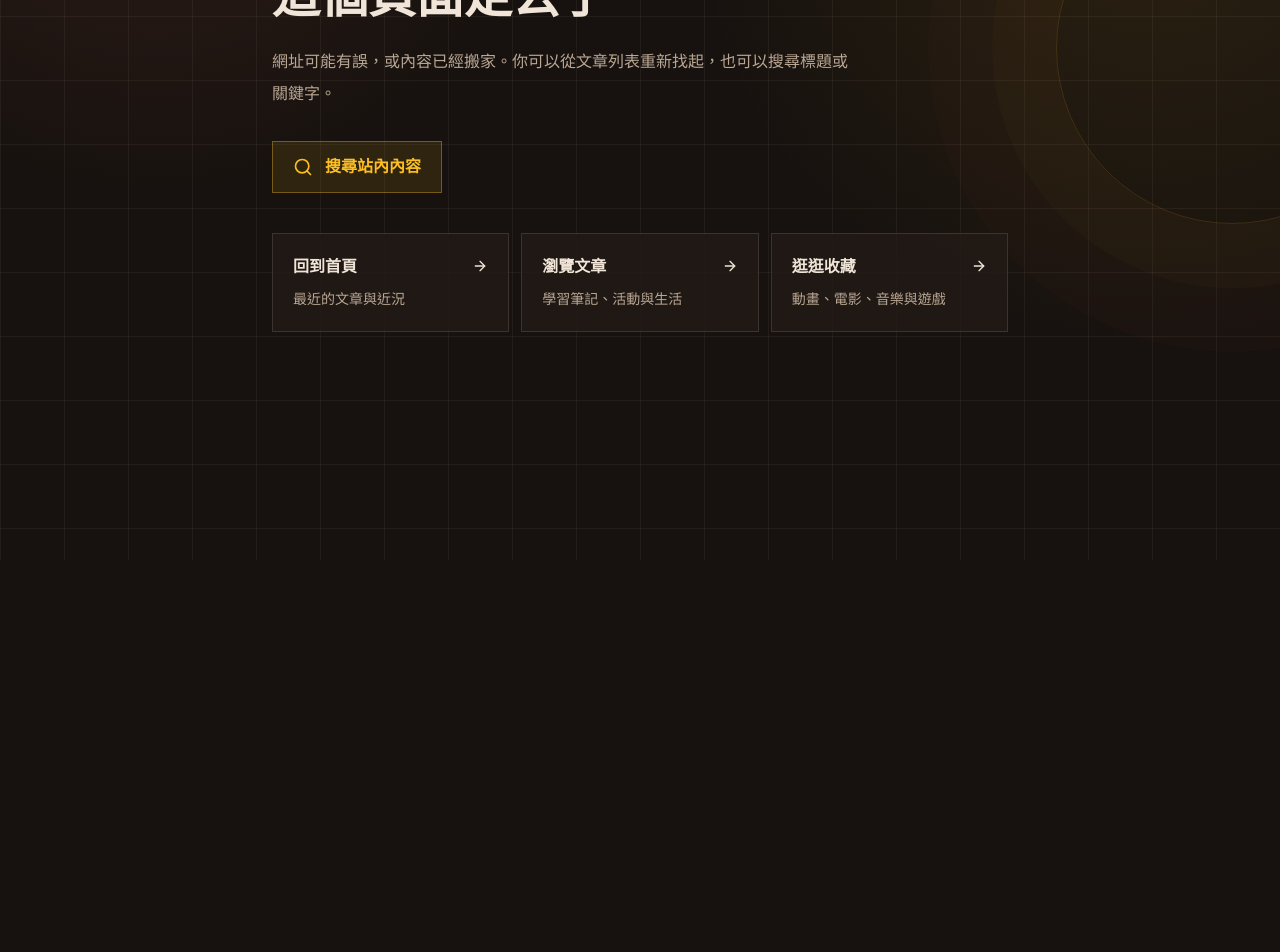
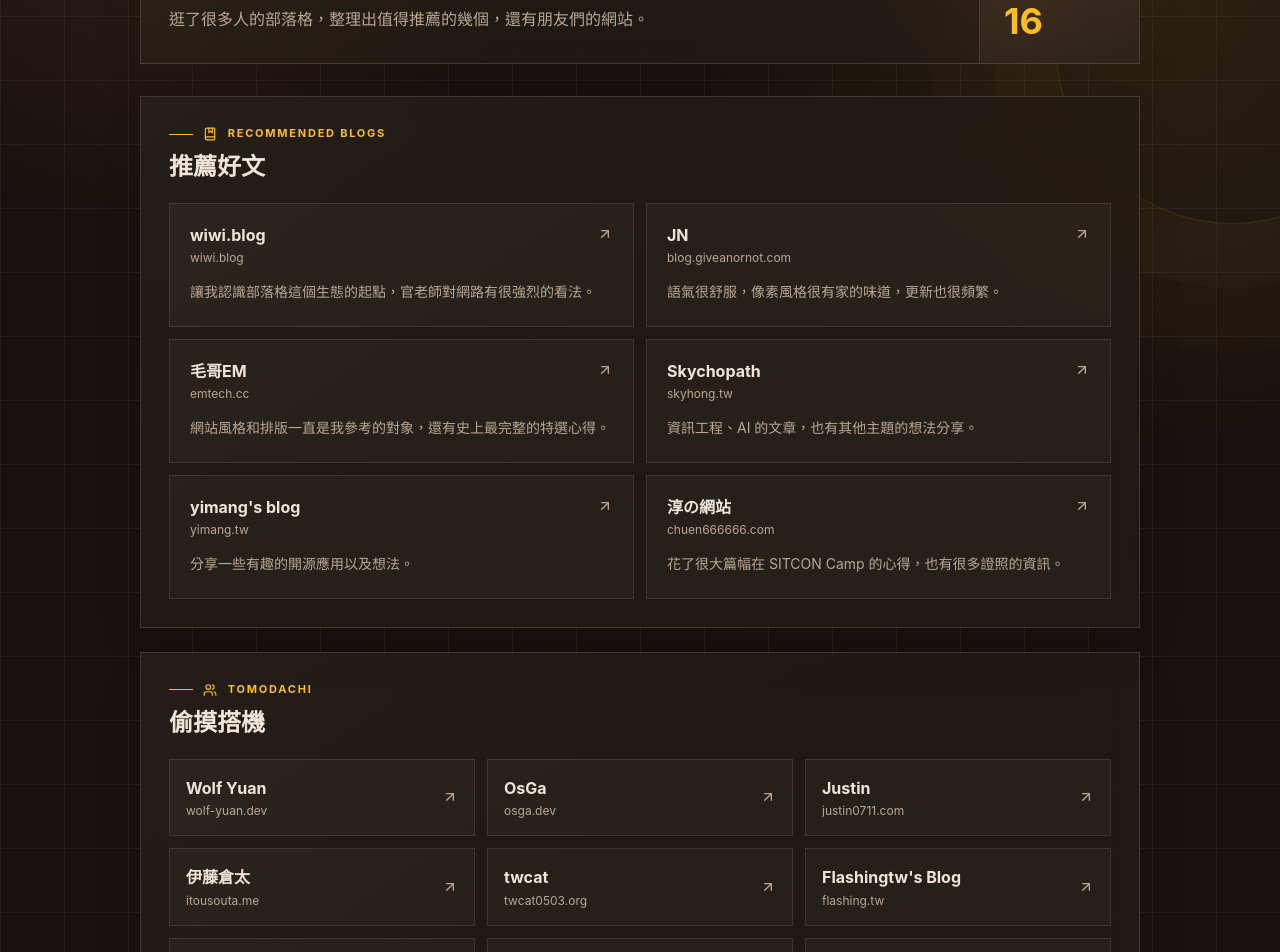
Before and after one commit to Sean-Hawks/hawks-site, a Next.js app: page /blogroll in a window 1280 px wide. Before the commit this address had no page. Shown: the part 240-1192 px from the top of the page. Before the commit the page ends 800 px from the top, so only its background shows below. Built offline with nearby package versions, Linux system fonts and the light colour scheme.

Commit message:
Add blogroll page with recommended blogs and friends

```diff
--- /dev/null
+++ b/app/blogroll/page.tsx
@@ -0,0 +1,99 @@
+import type { Metadata } from "next";
+import { ArrowUpRight, BookMarked, Users } from "lucide-react";
+import Header from "../components/Header";
+import SignalPageHeader from "../components/SignalPageHeader";
+import ThemeStyles from "../components/ThemeStyles";
+import { friendSites, recommendedBlogs } from "../data/blogroll";
+
+const siteUrl = "https://hawks.tw";
+const description = "部落卷：我推薦的個人部落格，以及朋友們的網站。";
+
+export const metadata: Metadata = {
+  title: "Blogroll",
+  description,
+  alternates: {
+    canonical: `${siteUrl}/blogroll/`,
+  },
+  openGraph: {
+    title: "Blogroll",
+    description,
+    url: `${siteUrl}/blogroll/`,
+    images: ["/og/default.png"],
+  },
+};
+
+function hostOf(href: string) {
+  return new URL(href).hostname.replace(/^www\./, "");
+}
+
+export default function BlogrollPage() {
+  return (
+    <div className="site-shell min-h-screen text-[rgb(var(--text))]">
+      <ThemeStyles />
+      <Header />
+
+      <main id="main-content" tabIndex={-1} className="mx-auto max-w-5xl px-4 py-10 sm:px-3">
+        <SignalPageHeader
+          code="09 / NETWORK"
+          title="部落卷"
+          description="逛了很多人的部落格，整理出值得推薦的幾個，還有朋友們的網站。"
+          statLabel="Links"
+          statValue={String(recommendedBlogs.length + friendSites.length).padStart(2, "0")}
+        />
+
+        <section id="reads" aria-labelledby="reads-title" className="home-panel scroll-mt-24 p-5 sm:p-7">
+          <div className="signal-section-title mb-2">
+            <BookMarked className="h-3.5 w-3.5" />
+            Recommended Blogs
+          </div>
+          <h2 id="reads-title" className="mb-5 text-2xl font-bold">推薦好文</h2>
+          <ul className="grid gap-3 md:grid-cols-2">
+            {recommendedBlogs.map(blog => (
+              <li key={blog.href}>
+                <a
+                  href={blog.href}
+                  target="_blank"
+                  rel="noopener noreferrer"
+                  className="group flex h-full flex-col rounded-2xl border border-[rgb(var(--line)/0.10)] bg-[rgb(var(--line)/0.035)] p-5 transition-colors hover:border-[rgb(var(--accent)/0.28)]"
+                >
+                  <div className="flex items-start justify-between gap-3">
+                    <h3 className="font-bold leading-snug group-hover:text-[rgb(var(--accent))]">{blog.name}</h3>
+                    <ArrowUpRight aria-hidden="true" className="mt-0.5 h-4 w-4 shrink-0 text-[rgb(var(--muted))]" />
+                  </div>
+                  <div className="mt-1 font-mono text-xs text-[rgb(var(--muted))]">{hostOf(blog.href)}</div>
+                  <p className="mt-3 text-sm leading-7 text-[rgb(var(--muted))]">{blog.note}</p>
+                </a>
+              </li>
+            ))}
+          </ul>
+        </section>
+
+        <section id="friends" aria-labelledby="friends-title" className="home-panel mt-6 scroll-mt-24 p-5 sm:p-7">
+          <div className="signal-section-title mb-2">
+            <Users className="h-3.5 w-3.5" />
+            Tomodachi
+          </div>
+          <h2 id="friends-title" className="mb-5 text-2xl font-bold">偷摸搭機</h2>
+          <ul className="grid gap-3 sm:grid-cols-2 lg:grid-cols-3">
+            {friendSites.map(site => (
+              <li key={site.href}>
+                <a
+                  href={site.href}
+                  target="_blank"
+                  rel="noopener noreferrer"
+                  className="group flex h-full items-center justify-between gap-3 rounded-2xl border border-[rgb(var(--line)/0.10)] bg-[rgb(var(--line)/0.035)] p-4 transition-colors hover:border-[rgb(var(--accent)/0.28)]"
+                >
+                  <div className="min-w-0">
+                    <div className="font-bold group-hover:text-[rgb(var(--accent))]">{site.name}</div>
+                    <div className="mt-0.5 truncate font-mono text-xs text-[rgb(var(--muted))]">{hostOf(site.href)}</div>
+                  </div>
+                  <ArrowUpRight aria-hidden="true" className="h-4 w-4 shrink-0 text-[rgb(var(--muted))]" />
+                </a>
+              </li>
+            ))}
+          </ul>
+        </section>
+      </main>
+    </div>
+  );
+}
--- a/app/components/Header.tsx
+++ b/app/components/Header.tsx
@@ -2,7 +2,7 @@
 
 import React from "react";
 import Link from "next/link";
-import { ArrowUpRight, Bookmark, ChevronDown, Compass, Menu, Moon, Rss, Search, Sun, X } from "lucide-react";
+import { ArrowUpRight, Bookmark, ChevronDown, Compass, Menu, Moon, Rss, Search, Sun, Users, X } from "lucide-react";
 import { usePathname } from "next/navigation";
 
 type ThemeMode = "light" | "dark";
@@ -15,6 +15,7 @@ const mainLinks = [
 const readingLinks = [
   { label: "隨機探索", href: "/explore/", icon: Compass },
   { label: "稍後閱讀", href: "/saved/", icon: Bookmark },
+  { label: "部落卷", href: "/blogroll/", icon: Users },
   { label: "訂閱更新", href: "/subscribe/", icon: Rss },
 ];
 const aboutLinks = [
@@ -156,7 +157,7 @@ export default function Header() {
           </div>
           <div className="header-nav-group">
             <h2 className="header-nav-heading">閱讀工具</h2>
-            <div className="grid grid-cols-3 gap-2">
+            <div className="grid grid-cols-2 gap-2">
               {readingLinks.map(({ label, href, icon: Icon }) => (
                 <Link key={href} href={href} onClick={closeMenu} aria-current={current(href)} className="header-tool-link">
                   <Icon aria-hidden="true" className="h-[18px] w-[18px]" />
--- /dev/null
+++ b/app/data/blogroll.ts
@@ -0,0 +1,58 @@
+export type RecommendedBlog = {
+  name: string;
+  href: string;
+  note: string;
+};
+
+export type FriendSite = {
+  name: string;
+  href: string;
+};
+
+// 推薦好文：常逛、值得推薦的個人部落格
+export const recommendedBlogs: RecommendedBlog[] = [
+  {
+    name: "wiwi.blog",
+    href: "https://wiwi.blog/",
+    note: "讓我認識部落格這個生態的起點，官老師對網路有很強烈的看法。",
+  },
+  {
+    name: "JN",
+    href: "https://blog.giveanornot.com/",
+    note: "語氣很舒服，像素風格很有家的味道，更新也很頻繁。",
+  },
+  {
+    name: "毛哥EM",
+    href: "https://emtech.cc/",
+    note: "網站風格和排版一直是我參考的對象，還有史上最完整的特選心得。",
+  },
+  {
+    name: "Skychopath",
+    href: "https://skyhong.tw/",
+    note: "資訊工程、AI 的文章，也有其他主題的想法分享。",
+  },
+  {
+    name: "yimang's blog",
+    href: "https://yimang.tw/",
+    note: "分享一些有趣的開源應用以及想法。",
+  },
+  {
+    name: "淳の網站",
+    href: "https://chuen666666.com/",
+    note: "花了很大篇幅在 SITCON Camp 的心得，也有很多證照的資訊。",
+  },
+];
+
+// 偷摸搭機（ともだち）：朋友們的網站
+export const friendSites: FriendSite[] = [
+  { name: "Wolf Yuan", href: "https://wolf-yuan.dev/" },
+  { name: "OsGa", href: "https://osga.dev/" },
+  { name: "Justin", href: "https://justin0711.com/" },
+  { name: "伊藤倉太", href: "https://itousouta.me/about" },
+  { name: "twcat", href: "https://twcat0503.org/" },
+  { name: "Flashingtw's Blog", href: "https://flashing.tw/" },
+  { name: "Robin's blog", href: "https://robin.nycu.cc/" },
+  { name: "魔閻", href: "https://moyan-5hx.pages.dev/zh" },
+  { name: "Eric's Blog", href: "https://blog.ichika.tw/" },
+  { name: "Frank", href: "https://frk.tw/" },
+];
--- a/app/sitemap.ts
+++ b/app/sitemap.ts
@@ -24,6 +24,7 @@ export default function sitemap(): MetadataRoute.Sitemap {
     "/project/",
     "/search/",
     "/explore/",
+    "/blogroll/",
     "/subscribe/",
     "/contact/",
     "/talk/",
```
